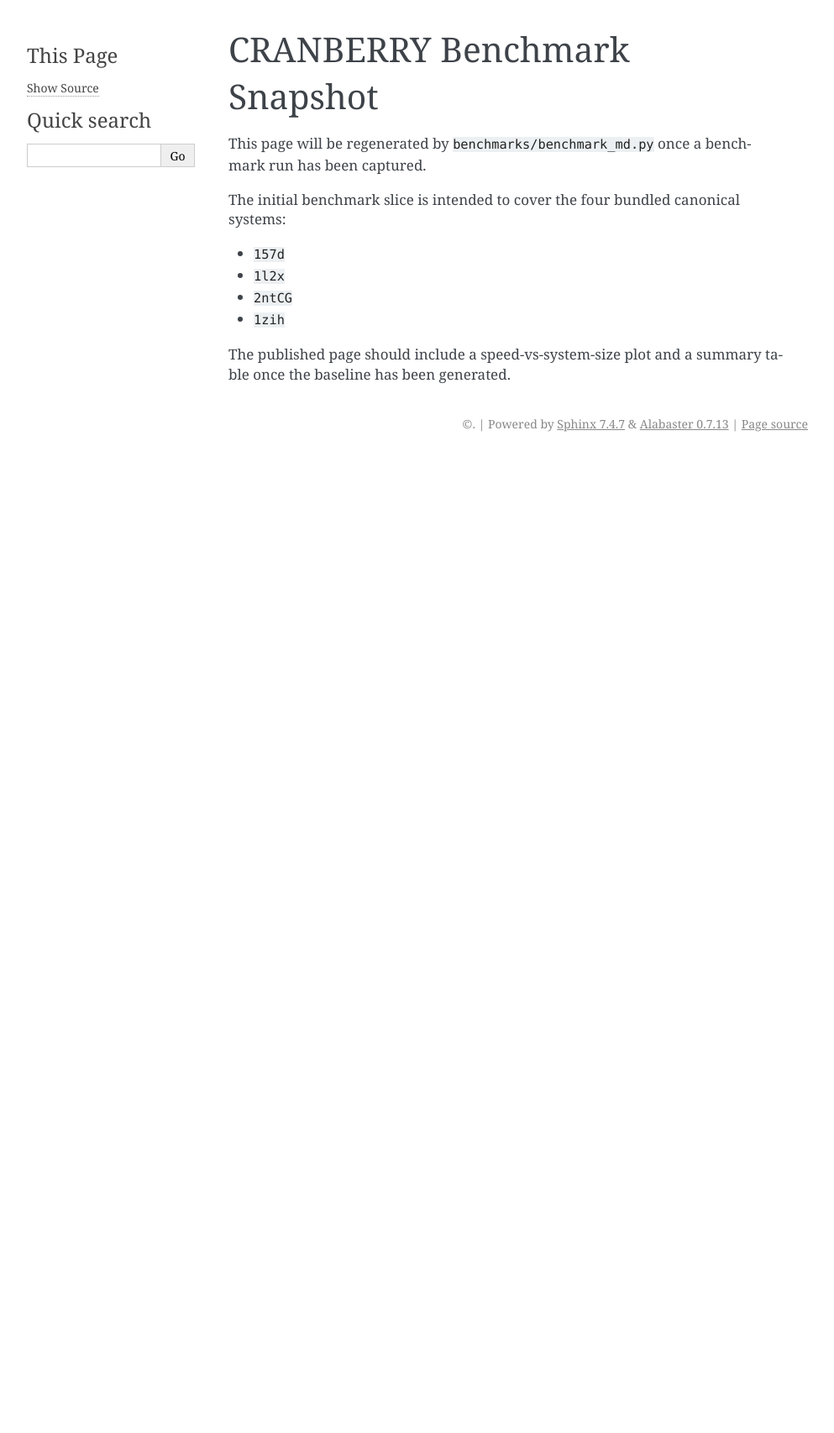
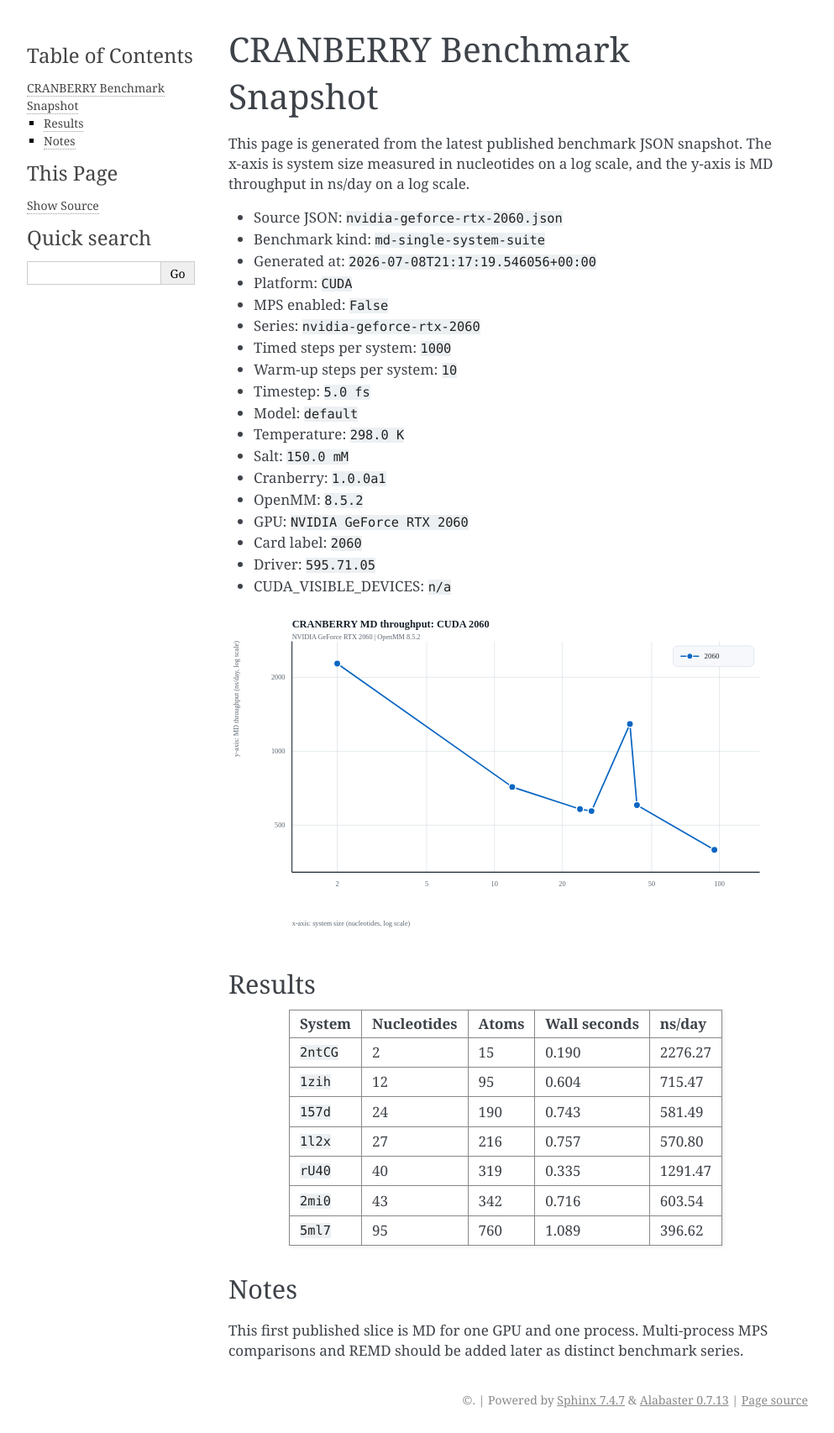
Before and after one commit to depablogroup/cranberry, a Sphinx documentation site: the page built from docs/benchmarks/current.md, in a window 1280 px wide. Shown: the whole page at 84% size, without its empty margins (148-1141 px from the left). Built offline with Sphinx 7.4.7, drawn with Linux system fonts in a browser that asks for light colours; before the commit the page ends 900 px from its top, so only the background shows below that.

Commit message:
Update MD defaults and benchmark log-log plot

```diff
--- a/docs/benchmarks/current.md
+++ b/docs/benchmarks/current.md
@@ -1,12 +1,40 @@
 # CRANBERRY Benchmark Snapshot
 
-This page will be regenerated by `benchmarks/benchmark_md.py` once a benchmark run has been captured.
+This page is generated from the latest published benchmark JSON snapshot. The x-axis is system size measured in nucleotides on a log scale, and the y-axis is MD throughput in ns/day on a log scale.
 
-The initial benchmark slice is intended to cover the four bundled canonical systems:
+- Source JSON: `nvidia-geforce-rtx-2060.json`
+- Benchmark kind: `md-single-system-suite`
+- Generated at: `2026-07-08T21:17:19.546056+00:00`
+- Platform: `CUDA`
+- MPS enabled: `False`
+- Series: `nvidia-geforce-rtx-2060`
+- Timed steps per system: `1000`
+- Warm-up steps per system: `10`
+- Timestep: `5.0 fs`
+- Model: `default`
+- Temperature: `298.0 K`
+- Salt: `150.0 mM`
+- Cranberry: `1.0.0a1`
+- OpenMM: `8.5.2`
+- GPU: `NVIDIA GeForce RTX 2060`
+- Card label: `2060`
+- Driver: `595.71.05`
+- CUDA_VISIBLE_DEVICES: `n/a`
 
-- `157d`
-- `1l2x`
-- `2ntCG`
-- `1zih`
+![Speed vs system size](current.svg)
 
-The published page should include a speed-vs-system-size plot and a summary table once the baseline has been generated.
+## Results
+
+| System | Nucleotides | Atoms | Wall seconds | ns/day |
+| --- | ---: | ---: | ---: | ---: |
+| `2ntCG` | 2 | 15 | 0.190 | 2276.27 |
+| `1zih` | 12 | 95 | 0.604 | 715.47 |
+| `157d` | 24 | 190 | 0.743 | 581.49 |
+| `1l2x` | 27 | 216 | 0.757 | 570.80 |
+| `rU40` | 40 | 319 | 0.335 | 1291.47 |
+| `2mi0` | 43 | 342 | 0.716 | 603.54 |
+| `5ml7` | 95 | 760 | 1.089 | 396.62 |
+
+## Notes
+
+This first published slice is MD for one GPU and one process. Multi-process MPS comparisons and REMD should be added later as distinct benchmark series.
```
Also changed, not shown: docs/benchmarks/index.md (+12 -2 lines), docs/dev/progress/phase-5-benchmark-loglog-report.html (added, +119 -0 lines), docs/benchmarks/current.svg (added), 9 other files.
